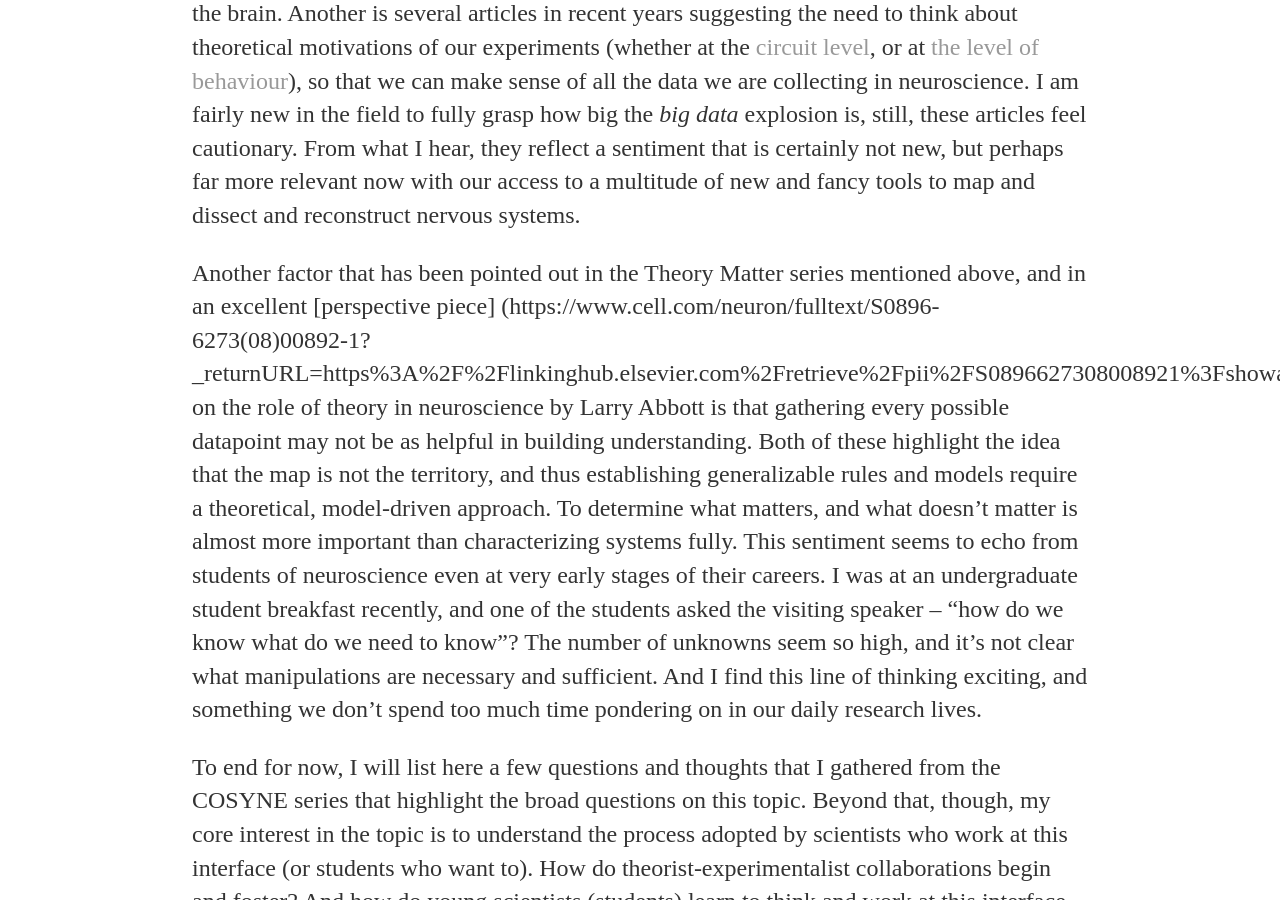
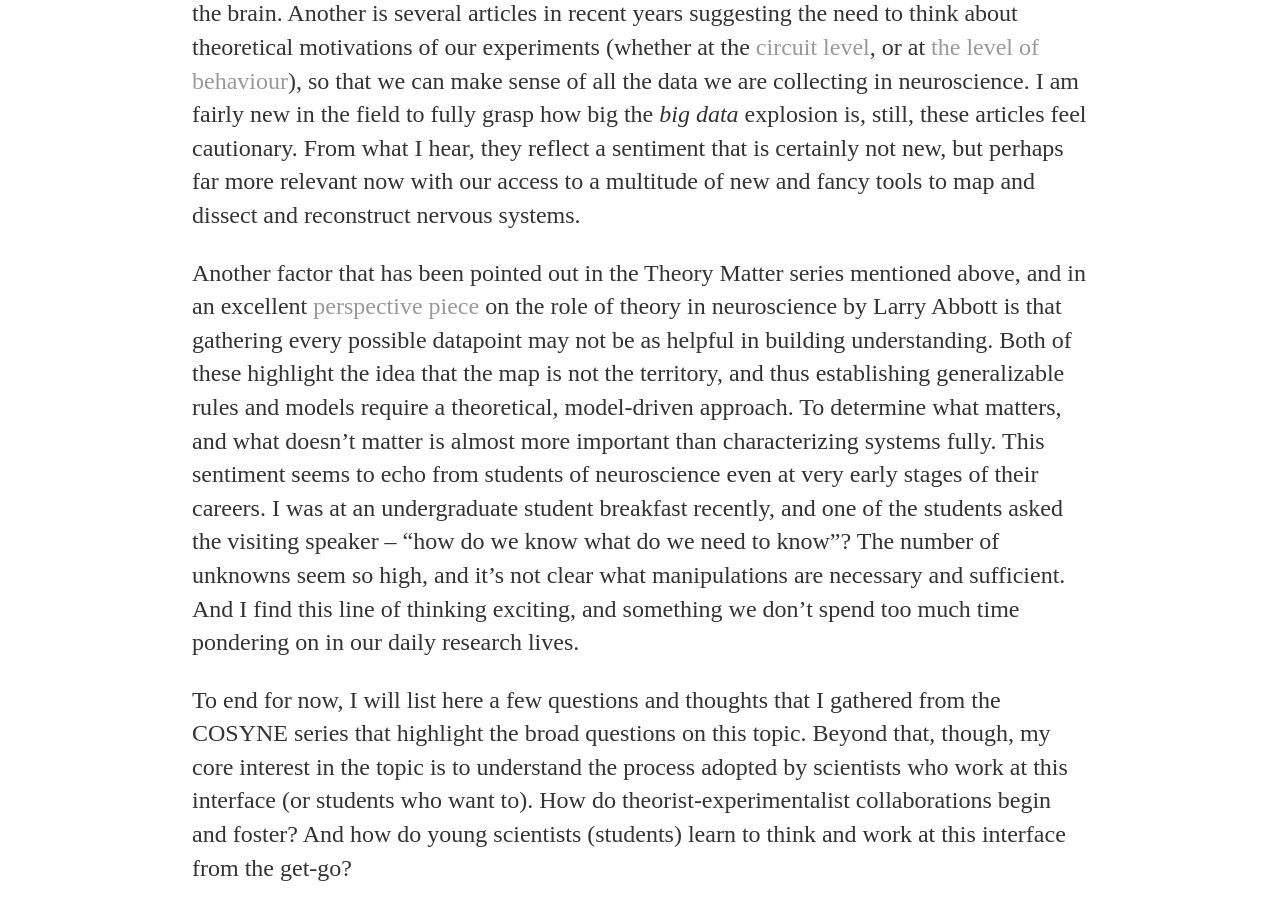
Before and after one commit to bitsandspikes/bitsandspikes.github.io, a Jekyll site: the page built from _posts/2019-04-16-why-theory-matters.md, in a window 1280 px wide and 900 px high, scrolled down 843 px. Built offline with Jekyll 4.4.1, drawn with Linux system fonts in a browser that asks for light colours; part of the change alters nothing that is shown.

Commit message:
Update 2019-04-16-why-theory-matters.md

```diff
--- a/_posts/2019-04-16-why-theory-matters.md
+++ b/_posts/2019-04-16-why-theory-matters.md
@@ -9,7 +9,7 @@ We should care because, collectively, we all want to _understand_ the brain. By
 
 In addition, there are a few external factors that suggest that this exploration would be a learning exercise worth carrying out. One of them is the series of [interviews of theorists and experimentalists](http://catniplab.github.io/theory-matters/) conducted at COSYNE 16 which confirms that the theory-experiment interplay is yet to be properly understood and developed. The interview participants agree that this interplay is fundamentally necessary to building a useful scientific understanding of the brain. Another is several articles in recent years suggesting the need to think about theoretical motivations of our experiments (whether at the [circuit level](https://www.nature.com/articles/nn.3043?draft=marketing), or at [the level of behaviour](https://www.sciencedirect.com/science/article/pii/S0896627316310406?via%3Dihub)), so that we can make sense of all the data we are collecting in neuroscience. I am fairly new in the field to fully grasp how big the _big_ _data_ explosion is, still, these articles feel cautionary. From what I hear, they reflect a sentiment that is certainly not new, but perhaps far more relevant now with our access to a multitude of new and fancy tools to map and dissect and reconstruct nervous systems.
 
-Another factor that has been pointed out in the Theory Matter series mentioned above, and in an excellent [perspective piece] (https://www.cell.com/neuron/fulltext/S0896-6273(08)00892-1?_returnURL=https%3A%2F%2Flinkinghub.elsevier.com%2Fretrieve%2Fpii%2FS0896627308008921%3Fshowall%3Dtrue) on the role of theory in neuroscience by Larry Abbott is that gathering every possible datapoint may not be as helpful in building understanding. Both of these highlight the idea that the map is not the territory, and thus establishing generalizable rules and models require a theoretical, model-driven approach. To determine what matters, and what doesn’t matter is almost more important than characterizing systems fully. This sentiment seems to echo from students of neuroscience even at very early stages of their careers. I was at an undergraduate student breakfast recently, and one of the students asked the visiting speaker – “how do we know what do we need to know”? The number of unknowns seem so high, and it’s not clear what manipulations are necessary and sufficient. And I find this line of thinking exciting, and something we don’t spend too much time pondering on in our daily research lives.
+Another factor that has been pointed out in the Theory Matter series mentioned above, and in an excellent [perspective piece](https://www.cell.com/neuron/fulltext/S0896-6273%2808%2900892-1) on the role of theory in neuroscience by Larry Abbott is that gathering every possible datapoint may not be as helpful in building understanding. Both of these highlight the idea that the map is not the territory, and thus establishing generalizable rules and models require a theoretical, model-driven approach. To determine what matters, and what doesn’t matter is almost more important than characterizing systems fully. This sentiment seems to echo from students of neuroscience even at very early stages of their careers. I was at an undergraduate student breakfast recently, and one of the students asked the visiting speaker – “how do we know what do we need to know”? The number of unknowns seem so high, and it’s not clear what manipulations are necessary and sufficient. And I find this line of thinking exciting, and something we don’t spend too much time pondering on in our daily research lives.
 
 To end for now, I will list here a few questions and thoughts that I gathered from the COSYNE series that highlight the broad questions on this topic. Beyond that, though, my core interest in the topic is to understand the process adopted by scientists who work at this interface (or students who want to). How do theorist-experimentalist collaborations begin and foster? And how do young scientists (students) learn to think and work at this interface from the get-go?
 
```
